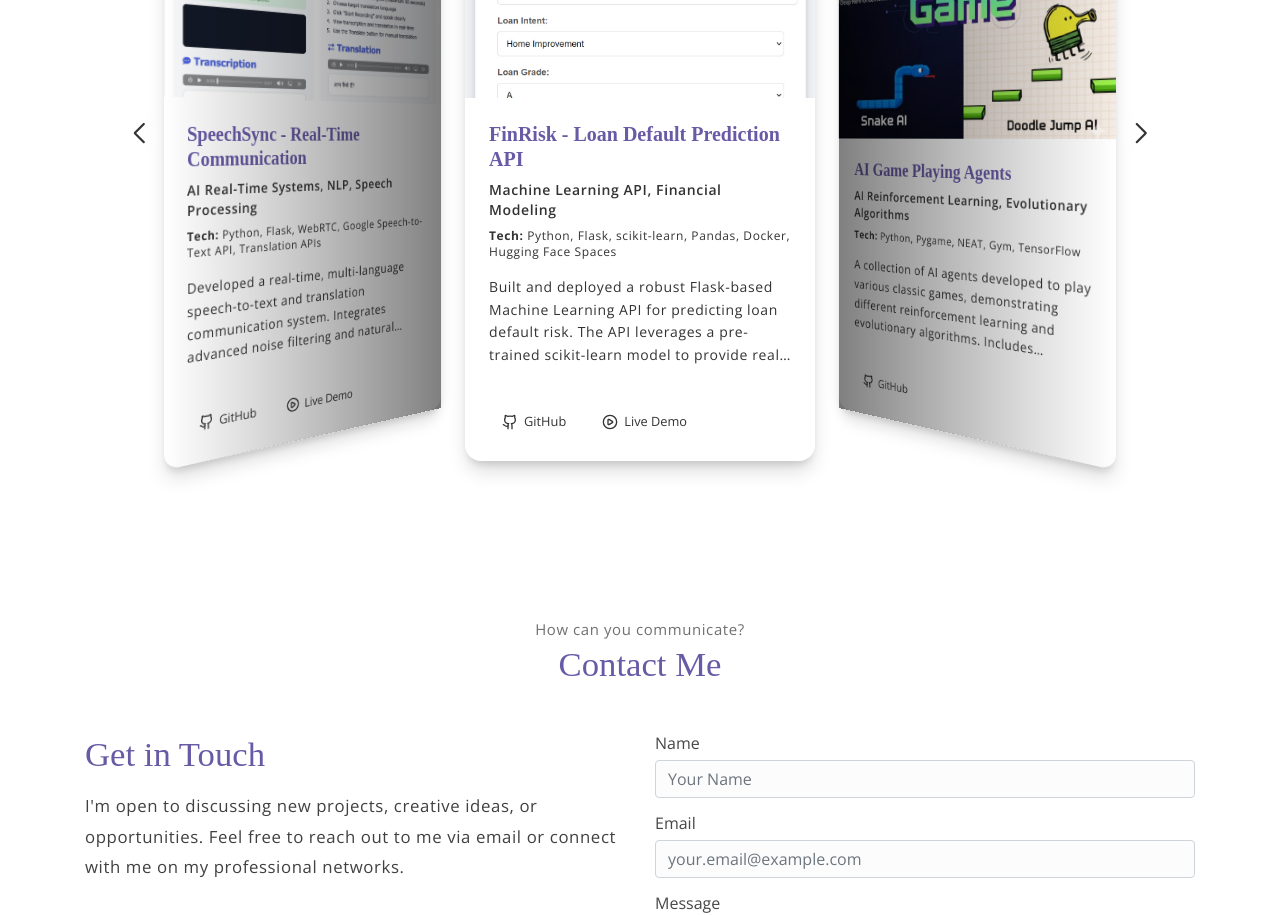
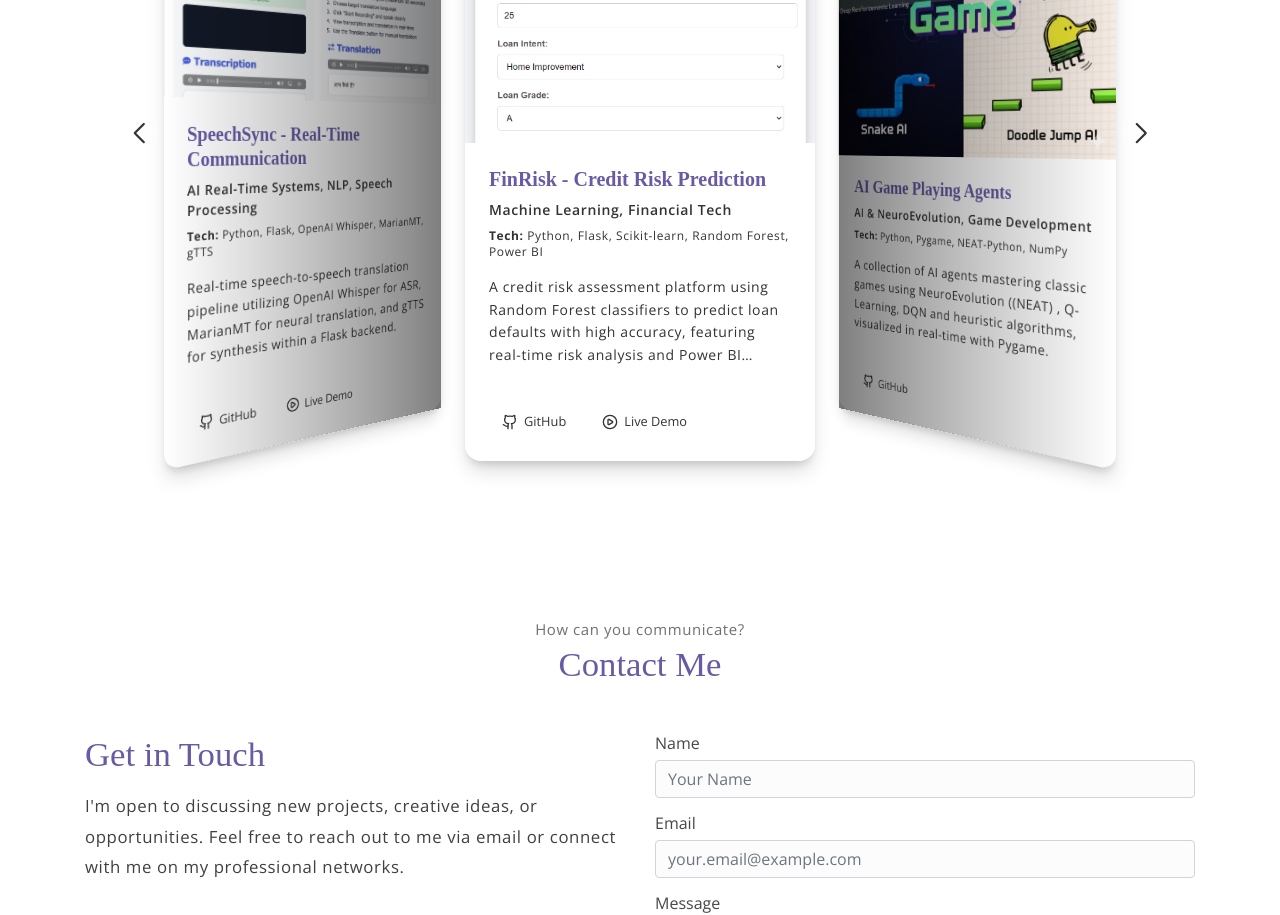
Before and after one commit to VipranshOjha/my-portfolio, a React (Vite) app: page / in a window 1280 px wide. Shown: the part 3580-4495 px from the top of the page. Built offline with nearby package versions, Linux system fonts and the light colour scheme; a web font is replaced by a local one.

Commit message:
Update project details and categories in Portfolio

```diff
--- a/src/components/Portfolio.jsx
+++ b/src/components/Portfolio.jsx
@@ -12,58 +12,58 @@ import "swiper/css/navigation";
 // Project data
 const projects = [
   {
-    title: "Dikastirio - Code Judge",
-    category: "Full-Stack (MERN)",
-    techStack: "MongoDB, Express.js, React, Node.js, REST APIs, Docker, Judge0 API",
+    title: "Dikastirio - The Agent-Driven VR Courtroom",
+    category: "VR/AR, AI Agents, LegalTech",
+    techStack: "Inya.ai, Unity, Google Gemma-3-27b, Gnani.ai",
     description:
-      "Developed a robust online judge platform featuring real-time code execution and evaluation against custom test cases. Supports multiple programming languages, offers secure user authentication, and includes a comprehensive problem statement and submission management system, simulating a competitive programming environment.",
+      "Agent-driven VR courtroom using AI and Unity to restore decorum in e-courts, featuring 'Themis' for automated procedural management and transcription.",
     githubUrl: "https://github.com/VipranshOjha/Dikastirio",
     image: "/assets/imgs/dikastirio.jpg",
   },
   {
     title: "Automated Dental Forensic Identification",
-    category: "AI & Deep Learning, Medical Imaging",
-    techStack: "Python, TensorFlow, Keras, OpenCV, DENTEX Dataset",
+    category: "AI & Deep Learning, Forensic Science",
+    techStack: "Python, PyTorch, EfficientNet-B0, Siamese Networks, DENTEX Dataset",
     description:
-      "Designed and implemented an AI-powered system for automated dental identification, crucial in forensic science. Utilizes Convolutional Neural Networks (CNNs) trained on the DENTEX dataset to analyze dental X-rays, providing high-accuracy matches for identity verification and enhancing forensic investigations.",
+      "Forensic system using Siamese Neural Networks and EfficientNet-B0 trained on the DENTEX dataset to automate dental radiograph comparison and identification.",
     githubUrl: "https://github.com/VipranshOjha/Automated-Dental-Forensic-Identification",
     image: "/assets/imgs/automated_dental_forensic_identification.jpg",
   },
   {
     title: "SpeechSync - Real-Time Communication",
     category: "AI Real-Time Systems, NLP, Speech Processing",
-    techStack: "Python, Flask, WebRTC, Google Speech-to-Text API, Translation APIs",
+    techStack: "Python, Flask, OpenAI Whisper, MarianMT, gTTS",
     description:
-      "Developed a real-time, multi-language speech-to-text and translation communication system. Integrates advanced noise filtering and natural language processing to provide seamless, instant transcription and translation, enhancing accessibility and cross-linguistic interaction for various applications.",
+      "Real-time speech-to-speech translation pipeline utilizing OpenAI Whisper for ASR, MarianMT for neural translation, and gTTS for synthesis within a Flask backend.",
     githubUrl: "https://github.com/DSinghania13/SpeechSync",
     image: "/assets/imgs/speechsync.jpg",
     liveUrl: "https://speech-sync.vercel.app/",
   },
   {
-    title: "FinRisk - Loan Default Prediction API",
-    category: "Machine Learning API, Financial Modeling",
-    techStack: "Python, Flask, scikit-learn, Pandas, Docker, Hugging Face Spaces",
+    title: "FinRisk - Credit Risk Prediction",
+    category: "Machine Learning, Financial Tech",
+    techStack: "Python, Flask, Scikit-learn, Random Forest, Power BI",
     description:
-      "Built and deployed a robust Flask-based Machine Learning API for predicting loan default risk. The API leverages a pre-trained scikit-learn model to provide real-time probability scores, integrated with Docker for scalable deployment, and publicly accessible on Hugging Face Spaces for demonstration.",
-    githubUrl: "https://github.com/VipranshOjha/FinRisk",
+      "A credit risk assessment platform using Random Forest classifiers to predict loan defaults with high accuracy, featuring real-time risk analysis and Power BI dashboards.",
+    githubUrl: "https://github.com/DSinghania13/FinRisk",
     image: "/assets/imgs/finrisk.jpg",
     liveUrl: "https://finrisk-ai.vercel.app/",
   },
   {
     title: "AI Game Playing Agents",
-    category: "AI Reinforcement Learning, Evolutionary Algorithms",
-    techStack: "Python, Pygame, NEAT, Gym, TensorFlow",
+    category: "AI & NeuroEvolution, Game Development",
+    techStack: "Python, Pygame, NEAT-Python, NumPy",
     description:
-      "A collection of AI agents developed to play various classic games, demonstrating different reinforcement learning and evolutionary algorithms. Includes implementations for Flappy Bird (NEAT), Dino Runner (Q-Learning), and Snake (Deep Q-Networks), showcasing AI's ability to learn complex strategies autonomously.",
+      "A collection of AI agents mastering classic games using NeuroEvolution ((NEAT) , Q-Learning, DQN and heuristic algorithms, visualized in real-time with Pygame.",
     githubUrl: "https://github.com/VipranshOjha/AI-Plays-Games",
     image: "/assets/imgs/ai_plays_games.jpg",
   },
   {
     title: "Computer Vision Project Collection",
-    category: "Computer Vision, Image Processing",
-    techStack: "Python, OpenCV, MediaPipe, Dlib, TensorFlow, PyTorch",
+    category: "Computer Vision, HCI, Accessibility",
+    techStack: "Python, OpenCV, MediaPipe, Dlib, PyAutoGUI",
     description:
-      "A comprehensive repository of diverse computer vision applications, ranging from real-time object detection and facial recognition to advanced image manipulation and gesture control. Showcases practical implementations of modern CV techniques and deep learning models for various interactive and analytical purposes.",
+      "A repository of real-time HCI systems featuring real-time object detection, facial recognition, and gesture and gaze-control built with OpenCV, MediaPipe, and Dlib.",
     githubUrl: "https://github.com/VipranshOjha/Computer-Vision-Projects",
     image: "/assets/imgs/computer_vision_projects.jpg",
   },
@@ -91,7 +91,7 @@ const Portfolio = () => {
               disableOnInteraction: false,
             }}
             // Defaults (Mobile)
-            slidesPerView={1}
+            slidesPerView={1.01}
             spaceBetween={20}
             coverflowEffect={{
               rotate: 0,
@@ -104,7 +104,7 @@ const Portfolio = () => {
             breakpoints={{
               // Desktop Override
               768: {
-                slidesPerView: "auto", // Allows proper centering of 350px cards
+                slidesPerView: "auto",
                 spaceBetween: 0,
                 coverflowEffect: {
                   rotate: 50,
@@ -261,9 +261,7 @@ const Portfolio = () => {
            /* Mobile Arrows: Transparent */
            .projects-swiper .swiper-button-next,
            .projects-swiper .swiper-button-prev {
-             background: transparent !important;
-             backdrop-filter: none !important;
-             box-shadow: none !important;
+             display: none !important;
            }
         }
 
```
